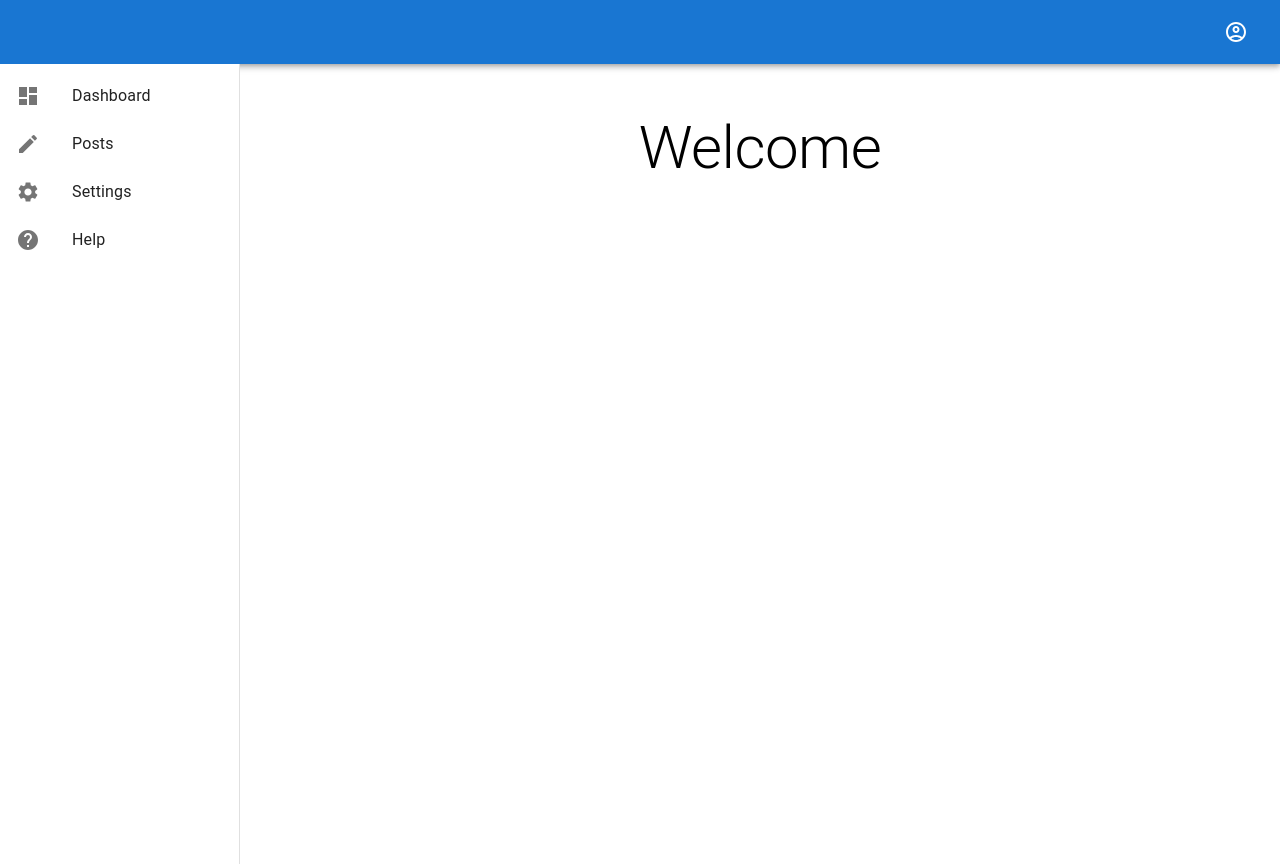
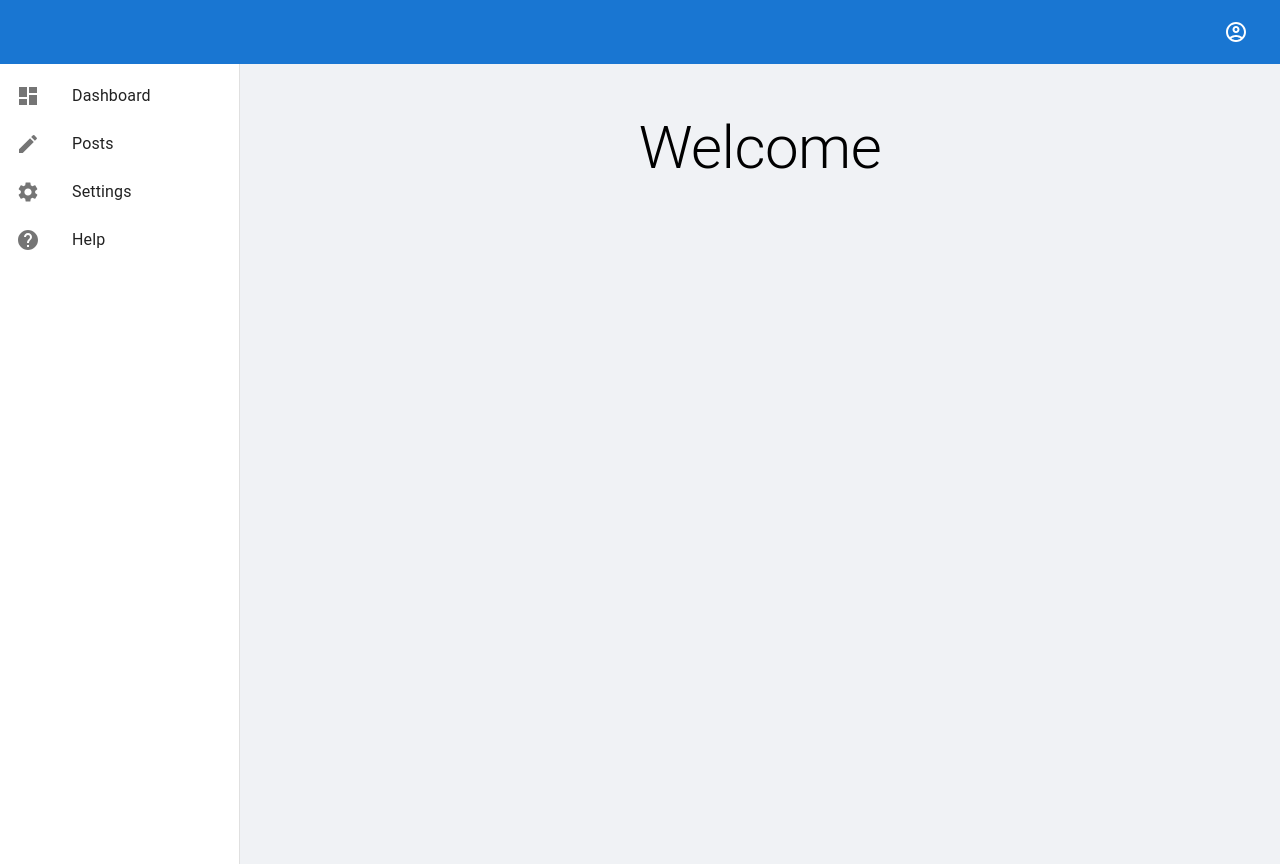
Before and after one commit to wojtek99955/mui-demo-website, a React (Create React App) app: page / in a window 1280 px wide. Built offline with nearby package versions, Linux system fonts and the light colour scheme.

Commit message:
Container styles update

```diff
--- a/src/App.js
+++ b/src/App.js
@@ -23,6 +23,7 @@ const Container = styled.main`
 
 const Content = styled.div`
   display: flex;
+  background-color: #f0f2f5;
 `;
 
 function App() {
```
